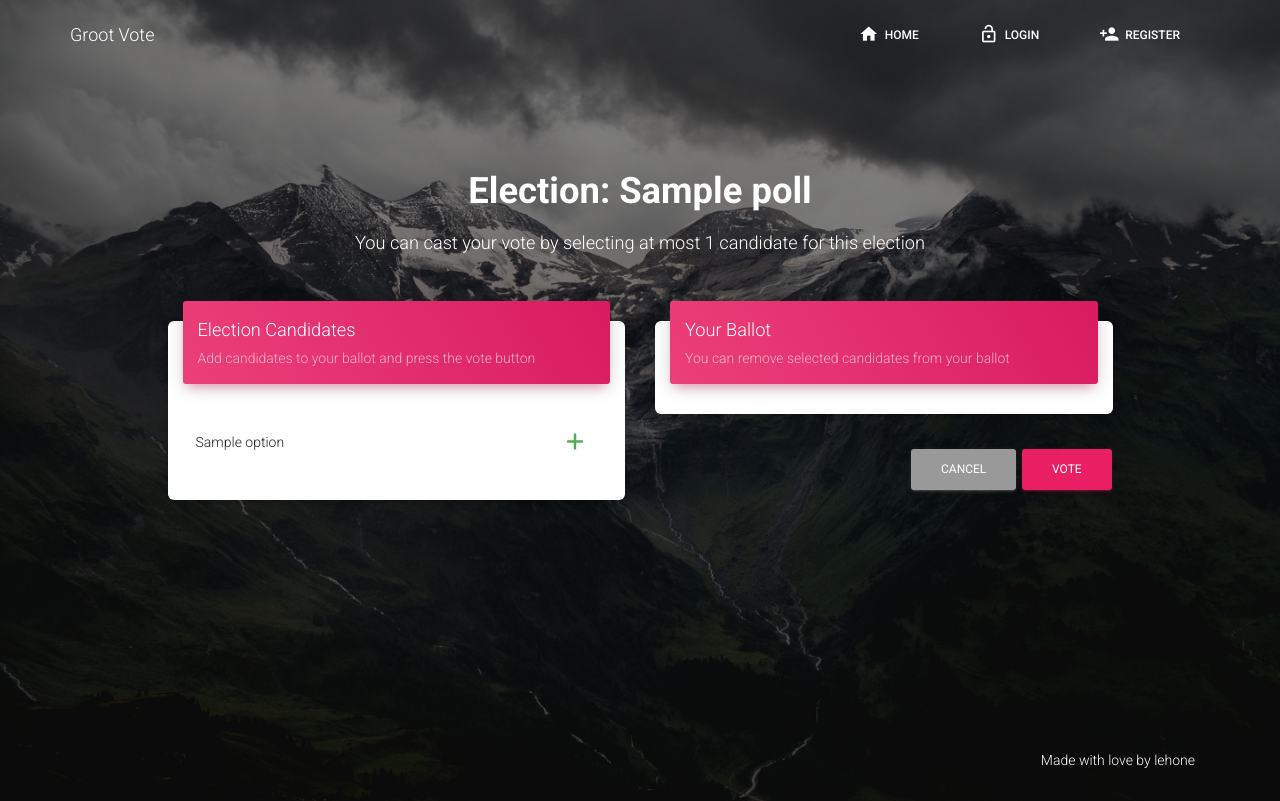
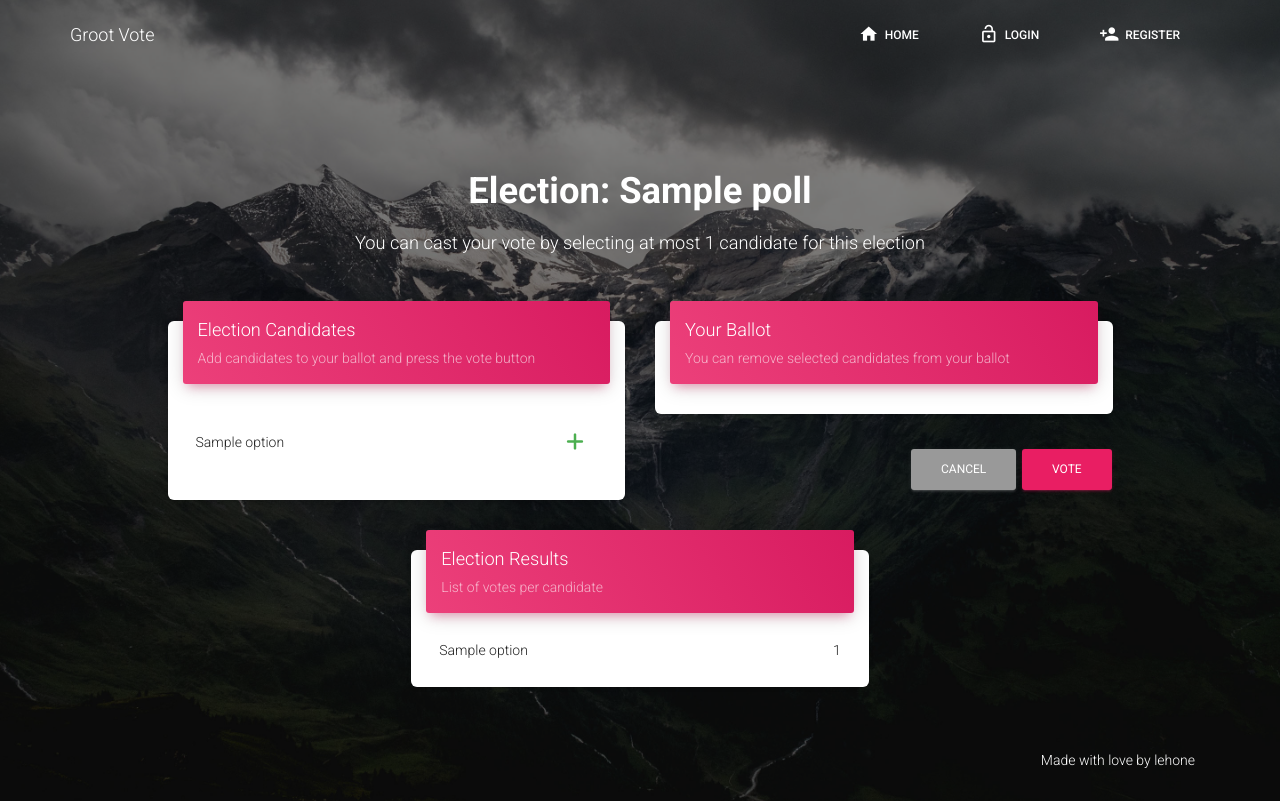
Before and after one commit to lehone-hp/groot, a Django app: template polls/templates/polls/vote.html in a window 1280 px wide. Run offline with Django 3.2, Linux system fonts and the light colour scheme; the template is opened without the code that fills it: values that come from a table or form of the project are taken from there, others are empty; tables that the repository leaves empty hold one stand-in row (values such as "Sample post"); some libraries are stand-ins or nearby versions.

Commit message:
Restrict operations based on poll.status

```diff
--- a/polls/templates/polls/vote.html
+++ b/polls/templates/polls/vote.html
@@ -7,8 +7,16 @@
         <div class="col-md-10 col-sm-12 col-md-offset-1">
             <div class="text-center vote-header">
                 <h2>Election: {{ poll.name }}</h2>
-                <h4>You can cast your vote by selecting at most {{ poll.max_votes }} candidate{% if poll.max_votes > 1 %}{{ 's' }}{% endif %} for this election</h4>
+                {% if poll.status == 'Active' %}
+                    <h4>You can cast your vote by selecting at most {{ poll.max_votes }}
+                        candidate{% if poll.max_votes > 1 %}{{ 's' }}{% endif %} for this election</h4>
+                {% elif poll.status == 'Created' %}
+                    <h4>This election will be open for voting on <b>{{ poll.start }}</b></h4>
+                {% elif poll.status == 'Finished' %}
+                    <h4>This election has already been completed</h4>
+                {% endif %}
             </div>
+        {% if poll.status == 'Active' %}
             <div class="row">
                 <div class="col-sm-6 col-md-6">
                     <div class="card">
@@ -60,6 +68,32 @@
                     </form>
                 </div>
             </div>
+        {% endif %}
+
+        {% if poll.status == 'Active' %}
+            <div class="row">
+                <div class="col-sm-6 col-md-6 col-sm-offset-3 col-md-offset-3">
+                    <div class="card">
+                        <div class="card-header card-header-tabs" data-background-color="rose">
+                            <h4 class="card-title">Election Results</h4>
+                            <p class="category">List of votes per candidate</p>
+                        </div>
+                        <div class="card-content table-responsive">
+                            <table class="table table-hover">
+                                <tbody id="en_cand">
+                                {% for candidate in poll.option_set.all %}
+                                    <tr>
+                                        <td class="w-100">{{ candidate.name }}</td>
+                                        <td>{{ candidate.votes }}</td>
+                                    </tr>
+                                {% endfor %}
+                                </tbody>
+                            </table>
+                        </div>
+                    </div>
+                </div>
+            </div>
+        {% endif %}
         </div>
     </div>
 {% endblock %}
```
Also changed, not shown: polls/templates/polls/election_detail.html (+11 -2 lines).
